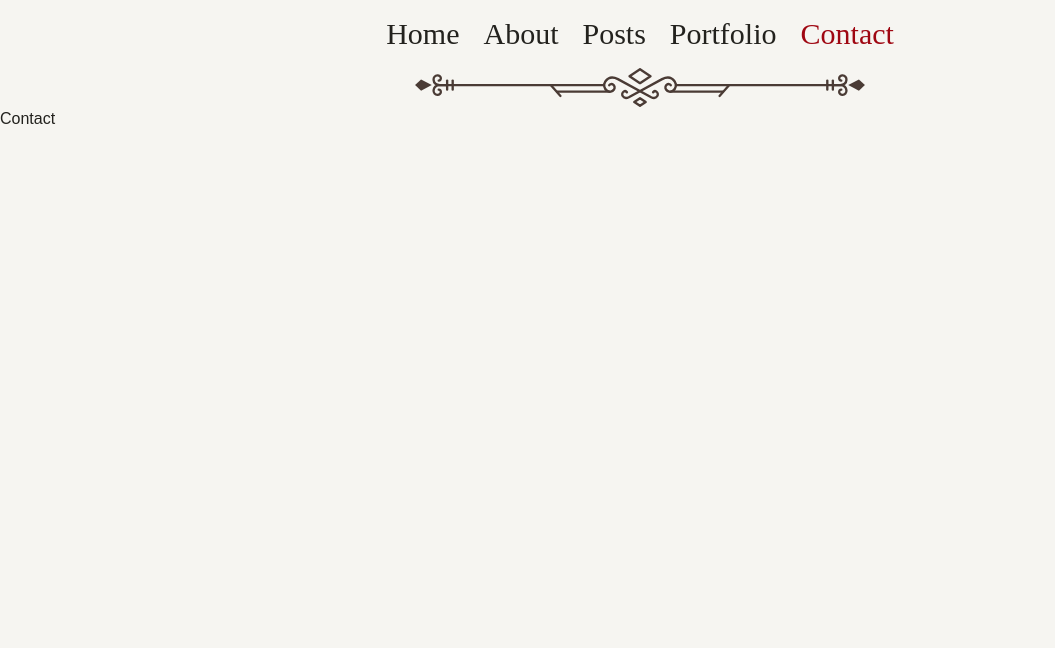
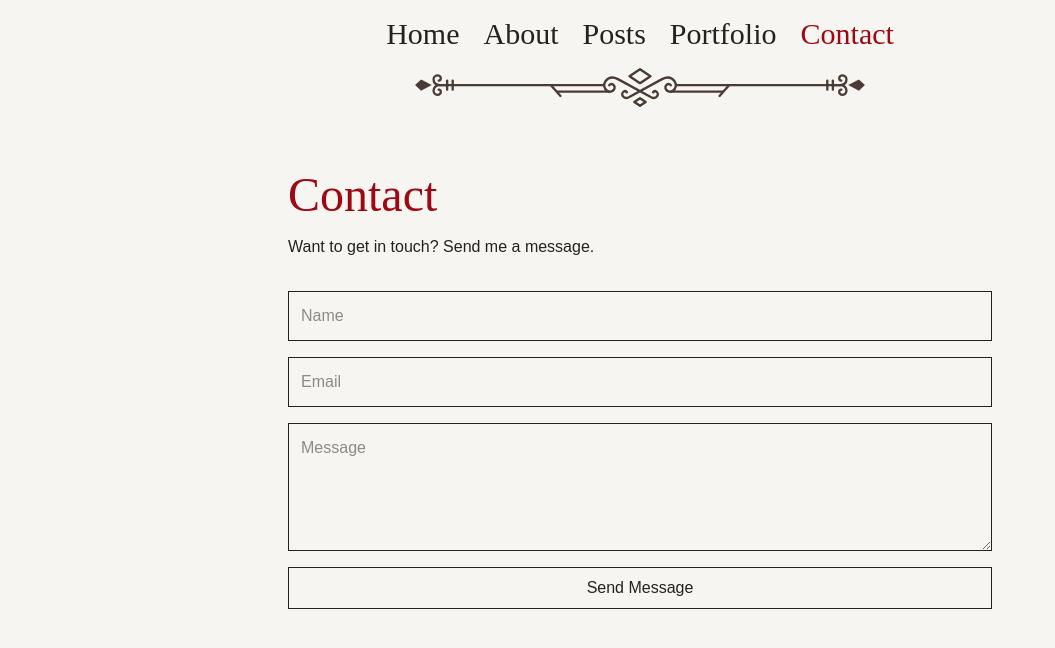
Before and after one commit to branover9000/9000-blog, a Next.js app: page /contact in a window 1280 px wide. Shown: the top 648 px of the page, without its empty margins (0-1055 px from the left). Built offline with nearby package versions, Linux system fonts and the light colour scheme; no server answers; a web font is replaced by a local one.

Commit message:
Added email contact service.

```diff
--- /dev/null
+++ b/app/contact/actions.ts
@@ -0,0 +1,18 @@
+"use server";
+import { Resend } from "resend";
+
+const resend = new Resend(process.env.RESEND_API_KEY);
+
+export async function sendMessage(formData: FormData) {
+  const name = formData.get("name");
+  const email = formData.get("email");
+  const message = formData.get("message");
+  console.log(name, email, message);
+
+  await resend.emails.send({
+    from: "contact@branover9000.com",
+    to: "branover9000@gmail.com",
+    subject: `New message from ${name}`,
+    text: `${message}\n\nFrom: ${name} (${email})`,
+  });
+}
--- a/app/contact/page.tsx
+++ b/app/contact/page.tsx
@@ -1,3 +1,32 @@
+import { sendMessage } from "./actions";
+
 export default function Contact() {
-  return <h1>Contact</h1>;
+  return (
+    <section className="max-w-3xl mx-auto px-8 py-16">
+      <h1 className="font-cabazon text-5xl text-red-800">Contact</h1>
+      <p className="mt-4">Want to get in touch? Send me a message.</p>
+      <form action={sendMessage} className="mt-8 flex flex-col gap-4">
+        <input
+          type="text"
+          name="name"
+          placeholder="Name"
+          className="border p-3"
+        />
+        <input
+          type="email"
+          name="email"
+          placeholder="Email"
+          className="border p-3"
+        />
+        <textarea
+          name="message"
+          placeholder="Message"
+          className="border p-3 min-h-32"
+        />
+        <button type="submit" className="border px-4 py-2">
+          Send Message
+        </button>
+      </form>
+    </section>
+  );
 }
--- a/components/Navbar.tsx
+++ b/components/Navbar.tsx
@@ -66,6 +66,7 @@ export default function Navbar() {
         width={193}
         height={17}
         className="mx-auto"
+        loading="eager"
         style={{ width: "450px", height: "auto" }}
       />
     </header>
--- a/package.json
+++ b/package.json
@@ -17,7 +17,8 @@
     "next-mdx-remote": "^6.0.0",
     "react": "19.2.8",
     "react-dom": "19.2.8",
-    "react-icons": "^5.7.0"
+    "react-icons": "^5.7.0",
+    "resend": "^6.20.0"
   },
   "devDependencies": {
     "@tailwindcss/postcss": "^4",
```
Also changed, not shown: 1 other file (tests, documents, lock files or other folders).
